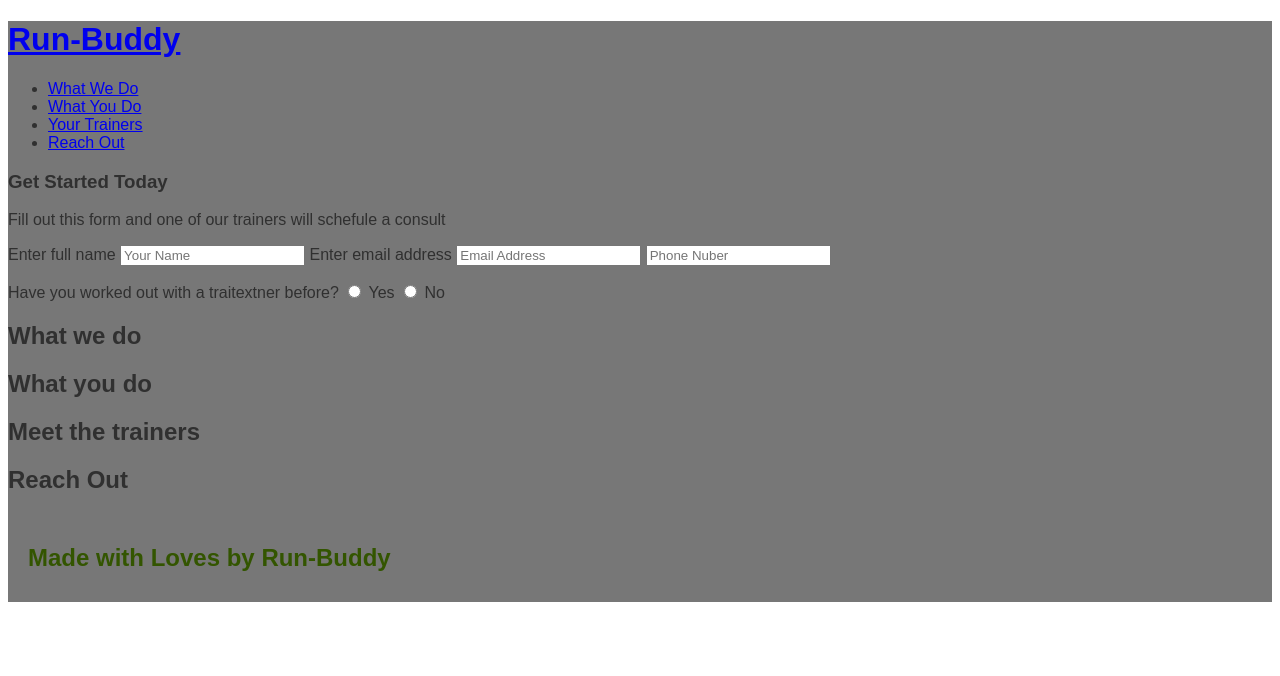
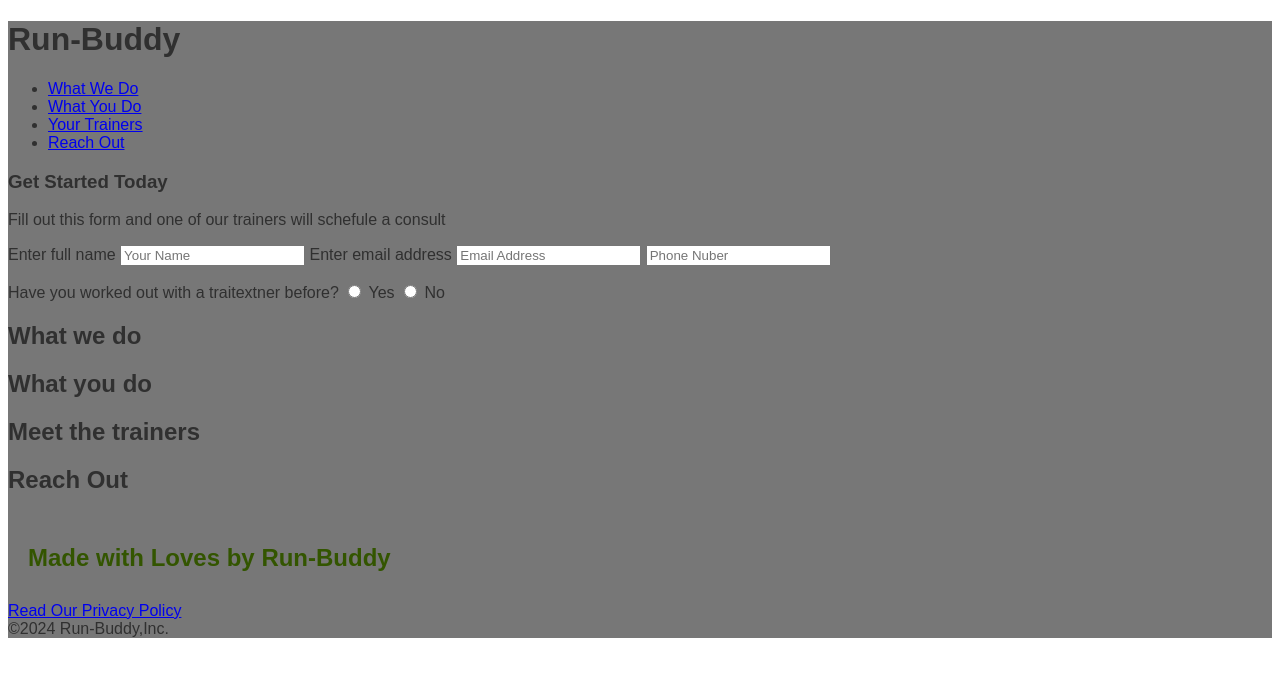
Before and after one commit to ZYT111995/Run-Buddy, a plain HTML site: page Index.html in a window 1280 px wide. Drawn offline with Linux system fonts and the light colour scheme.

Commit message:
updated the footer with css

```diff
--- a/Index.html
+++ b/Index.html
@@ -9,9 +9,7 @@
 <body>
     <!--navigation-->
     <header>
-    <h1>
-        <a href="Run Buddy">Run-Buddy</a>
-    </h1>
+    <h1>Run-Buddy</h1>
     <nav><!--Unordered List Element-->
         <ul>
             <!--List Item Element-->
@@ -69,5 +67,10 @@
     <footer>
         <h2>Made with Loves by Run-Buddy</h2>
     </footer>
+
+    <div>
+        <a href="#">Read Our Privacy Policy</a><br>
+        &copy;2024 Run-Buddy,Inc.
+    </div>
 </body>
 </html>
```
